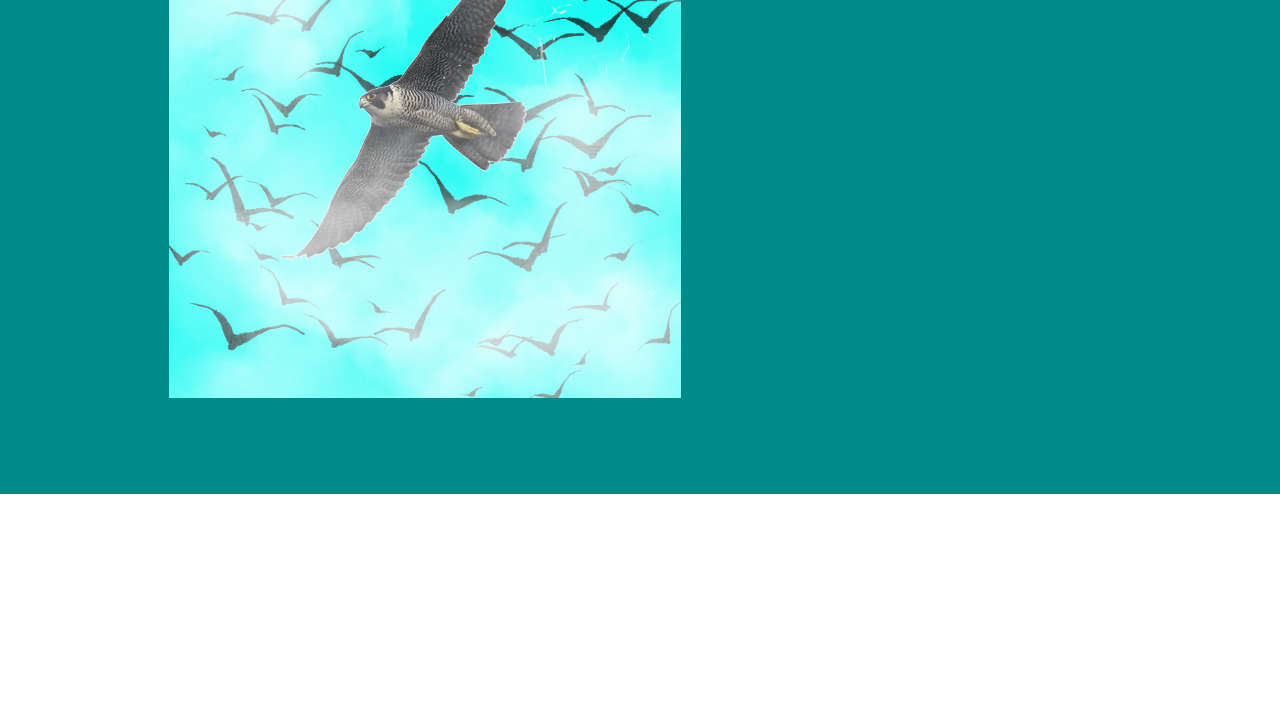
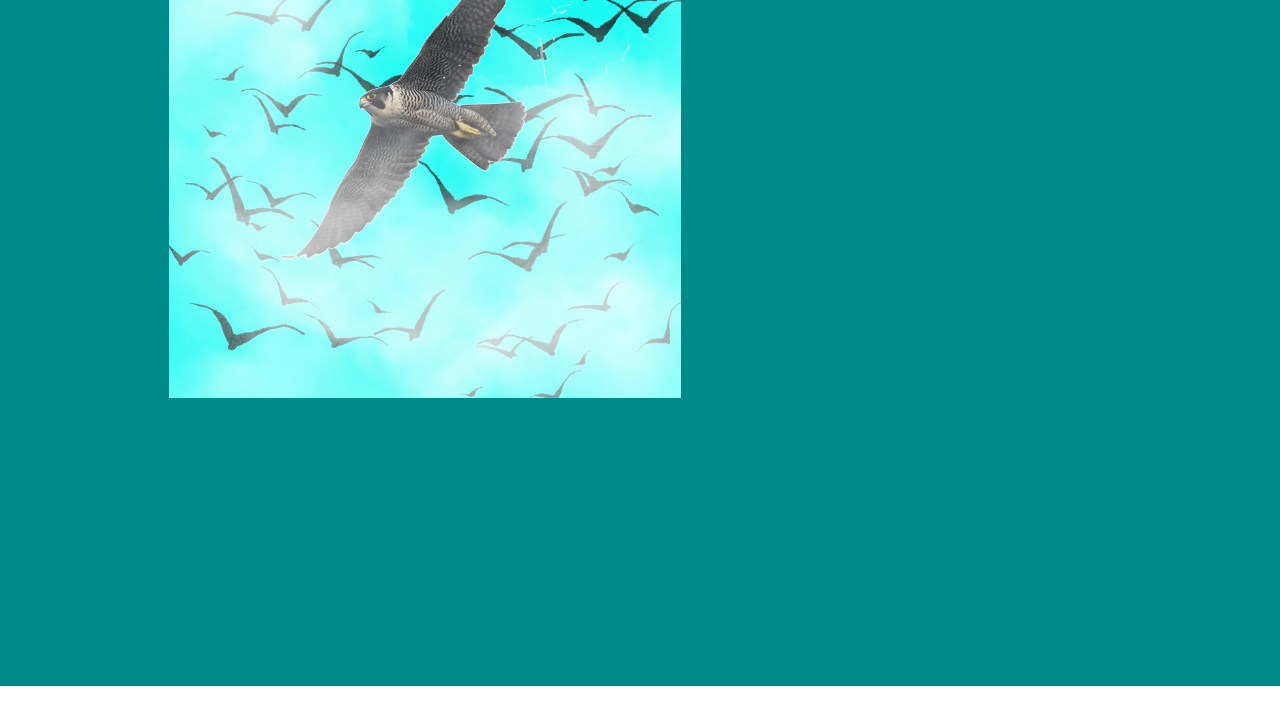
Before and after one commit to ArchLuru/staples-portfolio, a plain HTML site: page index.html in a window 1280 px wide. Shown: the part 210-934 px from the top of the page. Drawn offline with Linux system fonts and the light colour scheme.

Commit message:
Update main.css

```diff
--- a/main.css
+++ b/main.css
@@ -42,8 +42,7 @@ h2 {
     flex-flow: row wrap;
     background-color: darkcyan;
     align-items: flex-start;
-    height: 100%;
-    padding-top: 5%;
+    height: 100vh;
     justify-content: space-evenly;
     color:white;
 }
@@ -55,7 +54,9 @@ h2 {
     font-size: 1vw;
 }
 
+#page {
 
+}
 
 
 .about-me-content {
```
